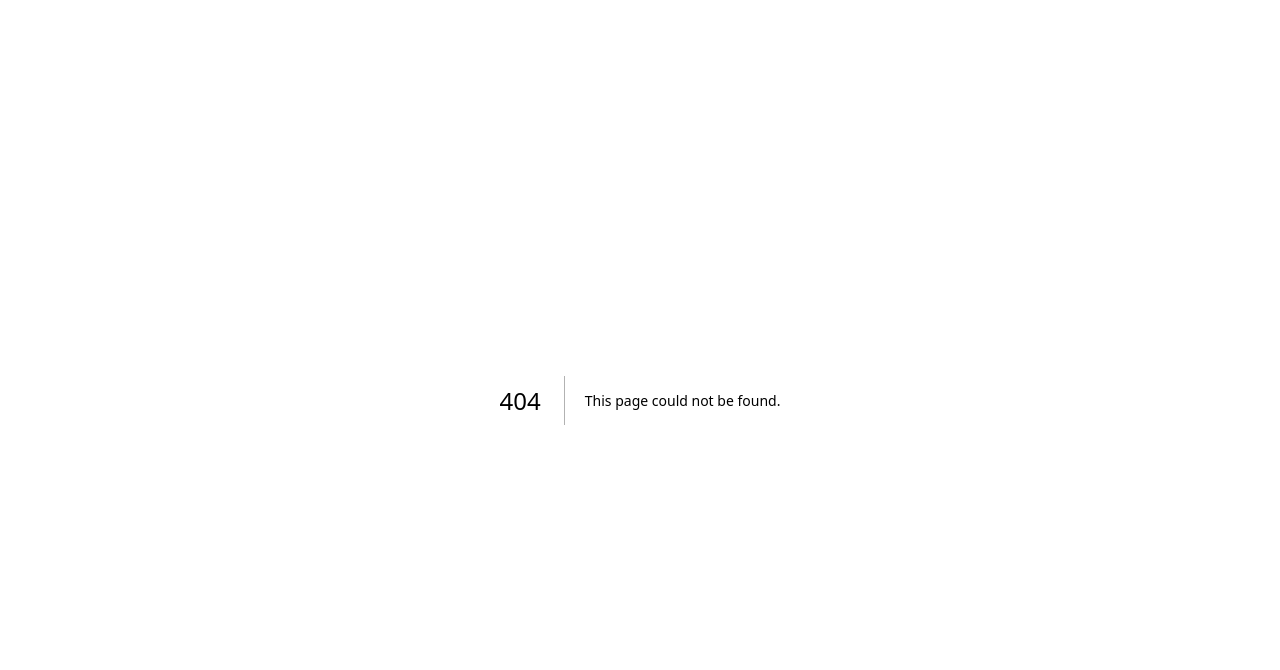
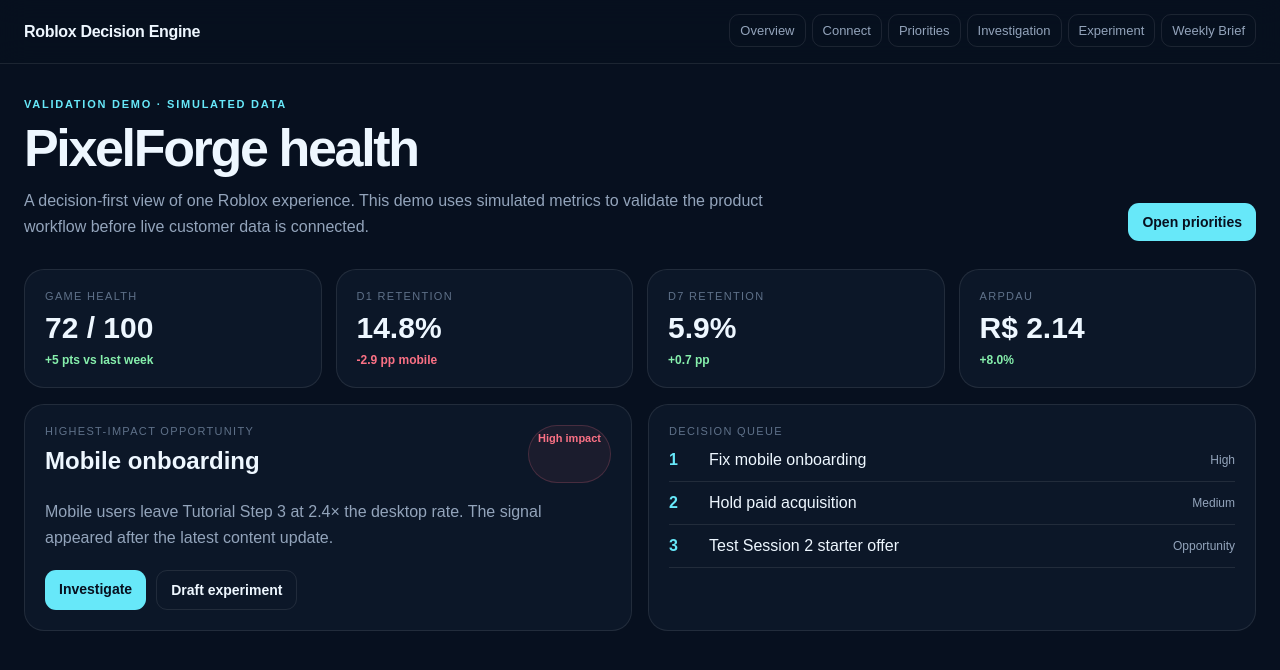
Before and after one commit to danielwauer-maker/roblox-decision-engine, a Next.js app in the folder apps/web/: page /demo in a window 1280 px wide. Before the commit this address had no page. Shown: the top 670 px of the page. Built offline with nearby package versions, Linux system fonts and the light colour scheme.

Commit message:
feat(r1): add validation overview screen

```diff
--- /dev/null
+++ b/apps/web/app/demo/page.tsx
@@ -0,0 +1,16 @@
+import { Button, Card, DemoShell, Metric, PageTitle, Pill, palette } from "./_components";
+
+export default function DemoOverview() {
+  return <DemoShell><PageTitle title="PixelForge health" copy="A decision-first view of one Roblox experience. This demo uses simulated metrics to validate the product workflow before live customer data is connected." action={<Button href="/demo/priorities" primary>Open priorities</Button>} />
+    <div style={{ marginTop: 28, display: "grid", gap: 14, gridTemplateColumns: "repeat(auto-fit, minmax(180px,1fr))" }}>
+      <Metric label="Game health" value="72 / 100" delta="+5 pts vs last week" tone="good" />
+      <Metric label="D1 retention" value="14.8%" delta="-2.9 pp mobile" tone="bad" />
+      <Metric label="D7 retention" value="5.9%" delta="+0.7 pp" tone="good" />
+      <Metric label="ARPDAU" value="R$ 2.14" delta="+8.0%" tone="good" />
+    </div>
+    <div style={{ marginTop: 16, display: "grid", gap: 16, gridTemplateColumns: "repeat(auto-fit,minmax(300px,1fr))" }}>
+      <Card><div style={{ display: "flex", justifyContent: "space-between", gap: 12 }}><div><div style={{ color: palette.faint, fontSize: 11, textTransform: "uppercase", letterSpacing: ".12em" }}>Highest-impact opportunity</div><h2 style={{ margin: "10px 0 8px" }}>Mobile onboarding</h2></div><Pill tone="bad">High impact</Pill></div><p style={{ color: palette.muted, lineHeight: 1.65 }}>Mobile users leave Tutorial Step 3 at 2.4× the desktop rate. The signal appeared after the latest content update.</p><div style={{ display: "flex", gap: 10, flexWrap: "wrap", marginTop: 18 }}><Button href="/demo/investigation" primary>Investigate</Button><Button href="/demo/experiment">Draft experiment</Button></div></Card>
+      <Card><div style={{ color: palette.faint, fontSize: 11, textTransform: "uppercase", letterSpacing: ".12em" }}>Decision queue</div><div style={{ marginTop: 14, display: "grid", gap: 12 }}>{[["1","Fix mobile onboarding","High"],["2","Hold paid acquisition","Medium"],["3","Test Session 2 starter offer","Opportunity"]].map(([n,t,s])=><div key={n} style={{ display: "grid", gridTemplateColumns: "30px 1fr auto", gap: 10, alignItems: "center", paddingBottom: 12, borderBottom: `1px solid ${palette.border}` }}><div style={{ color: palette.cyan, fontWeight: 800 }}>{n}</div><div>{t}</div><div style={{ color: palette.muted, fontSize: 12 }}>{s}</div></div>)}</div></Card>
+    </div>
+  </DemoShell>;
+}
```
